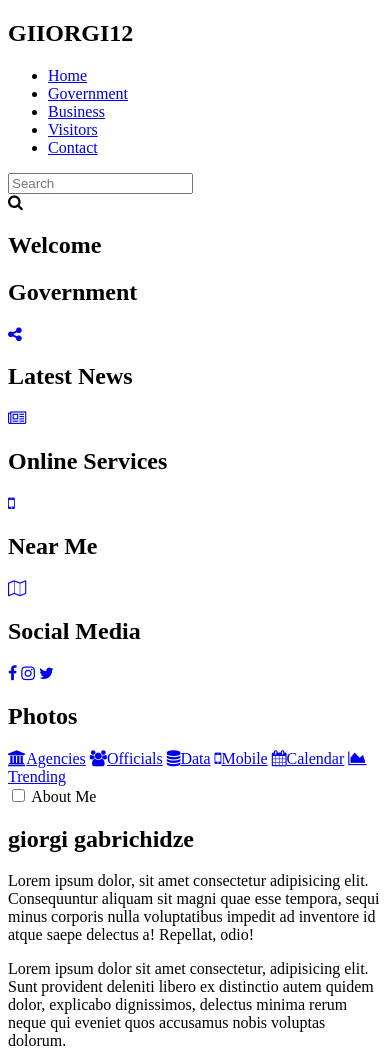
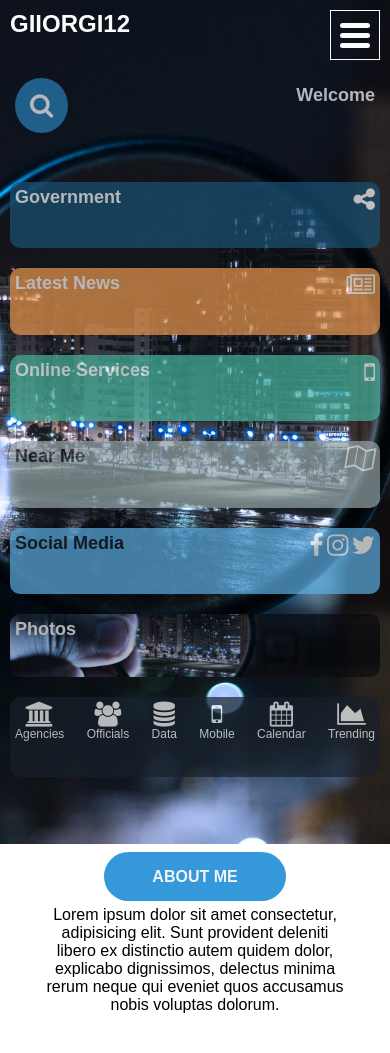
Before and after one commit to giiorgi12/itstepdirt, a plain HTML site: page index.html in a window 390 px wide. Drawn offline with Linux system fonts and the light colour scheme.

Commit message:
Add files via upload

```diff
--- a/index.html
+++ b/index.html
@@ -4,7 +4,7 @@
     <meta charset="UTF-8">
     <meta http-equiv="X-UA-Compatible" content="IE=edge">
     <meta name="viewport" content="width=device-width, initial-scale=1.0">
-    <link rel="stylesheet" href="css/style.css">
+    <link rel="stylesheet" href="style.css">
     <link rel="stylesheet" href="https://cdnjs.cloudflare.com/ajax/libs/font-awesome/4.7.0/css/font-awesome.min.css">
     <title>oni</title>
 </head>
--- /dev/null
+++ b/style.css
@@ -0,0 +1,357 @@
+* {
+    margin: 0;
+    padding: 0;
+    text-decoration: none;
+    list-style: none;
+    box-sizing: border-box;
+    font-family: sans-serif;
+}
+h1 , h2 , h3 ,h4 {
+    color: #FBFCFC;
+}
+
+
+/* headerrrrr */
+
+
+header {
+   background-image: url(pexels.jpg);
+   height: 100vh;
+   background-repeat: no-repeat;
+   background-size: cover;
+   background-position: center;
+}
+header nav {
+    display: flex;
+    padding: 10px;
+    justify-content: space-between;
+}
+header nav .navbar li {
+    display: inline-block;
+    position: relative;
+    padding: 10px;
+}
+header nav .navbar li a {
+    font-size: 1.5em;
+    color: #FBFCFC;
+}
+header nav .hamburger-btn {
+    display: none;
+}
+
+.container-1 {
+    display: grid;
+    transform: translateY(0);
+    padding: 10px;
+    grid-gap: 20px;
+    grid-template-columns: 1fr 1fr 1fr;
+    grid-template-rows: 0.5fr 2.2fr 2.2fr 1fr;
+    grid-template-areas:
+    "colum-1 colum-1 colum-1"
+    "colum-2 colum-3 colum-4"
+    "colum-5 colum-6 colum-7"
+    "colum-8 colum-8 colum-8"
+    ;
+}
+.colum .fa {
+    font-size: 2em;
+    margin: 0 5px;
+}
+.colum-1 {
+    grid-area: colum-1;
+}
+.colum-2 {
+    grid-area: colum-2;
+    background-color: #1A5276;
+}
+.colum-3 {
+    grid-area: colum-3;
+    background-color: #EB984E;
+}
+.colum-4 {
+    grid-area: colum-4;
+    background-color: #45B39D;
+}
+.colum-5 {
+    grid-area: colum-5;
+    background-color: #95A5A6;
+}
+.colum-5 h2 , .colum-6 h2 {
+    color: #17202A;
+}
+.colum-5 .fa {
+    font-size: 7vw;
+    transform: rotate(10deg);
+}
+.colum-6 {
+    grid-area: colum-6;
+    background-color: #5DADE2;
+}
+.colum-7 {
+    grid-area: colum-7;
+    background-image: url(pexels.jpg);
+    background-position: center;
+    background-size: cover;
+}
+.colum-7 h2 {
+    display: block;
+    width: 100%;
+    height: 100%;
+    cursor: pointer;
+}
+.colum-8 {
+    grid-area: colum-8;
+    background-color: #17202A;
+}
+.colum-2:hover , .colum-3:hover , .colum-4:hover , .colum-5:hover , .colum-6:hover , .colum-7:hover {
+    transform: scale(1.01)
+}
+.colum-8 .fa  {
+    display: block;
+    text-align: center;
+}
+/* headerrrrr */
+
+
+
+
+/* for all container  */
+.container {
+    width: 1300px;
+    max-width: 100%;
+    position: relative;
+    margin: auto;
+}
+.row {
+    width: 100%;
+    display: flex;
+}
+.colum {
+    padding: 10px;
+    opacity: 0.7;
+    position: relative;
+    transition: 0.25s ease-in-out;
+    display: flex;
+    justify-content: space-between;
+    border-radius: 10px;
+}
+
+.colum a {
+    color: white;
+}
+/* check button */
+#check {
+    display: none;
+}
+#checkbtn {
+    padding: 1em 3em;
+    color: #F2F3F4;
+    cursor: pointer;
+    position: relative;
+    outline: none;
+    text-transform: uppercase;
+    font-weight: 700;
+    transition: 0.25s ease-in-out;
+    border-radius: 25px;
+    background-color: #3498DB;
+}
+#checkbtn:hover {
+    background-color: #A569BD;
+}
+/* check button */
+.active {
+    color: #3498DB;
+}
+.list-links-top::after {
+    content: '';
+    position: absolute;
+    width: 0;
+    height: 5px;
+    margin: auto;
+    left: 0;
+    bottom: 0;
+    transition: 0.25s ease-in-out;
+    background-color: #3498DB;
+}
+.list-links-top:hover::after {
+    width: 100%;
+}
+.list-link:hover , .fa:hover {
+    color: #3498DB;
+}
+/* for all container */
+
+
+/* About Me */
+main .container-2 .row .about-me {
+    padding: 1.5rem;
+    text-align: center;
+}
+main .container-2 .row .about-me .info {
+    display: none;
+    margin: 2rem 0;
+}
+main .container-2 .row .about-me #check:checked ~ .info {
+    display: block;
+}
+/* About Me */
+.isera {
+     margin: 20px;
+}
+
+
+
+/* search */
+.search {
+    display: flex;
+    height: 40px;
+    width: 0;
+    align-items: center;
+}
+.search input {
+    height: 100%;
+    width: 0;
+    border: none;
+    outline: none;
+    text-indent: 5px;
+    border-radius: 15px;
+    font-size: 18px;
+    transition: 0.5s ease;
+}
+::placeholder {
+    color: #3498DB;
+}
+.search-btn {
+    display: inline-block;
+    z-index: 4;
+    padding: 15px;
+    color: white;
+    background-color: #2980B9;
+    border-radius: 50%;
+}
+.search:hover input {
+    width: 300px;
+    background-color: white;
+}
+/* search */
+
+
+
+
+
+
+
+
+
+
+
+
+
+
+@media screen and (max-width: 570px) {
+
+    /* header */
+    header nav .hamburger-btn {
+        width: 50px;
+        height: 50px;
+        border: 1px solid #FBFCFC;
+        position: relative;
+        cursor: pointer;
+        display: flex;
+        justify-content: center;
+        align-items: center;
+        z-index: 5;
+        transition: 0.5s ease-in-out;
+    }
+    .hamburger {
+        width: 30px;
+        height: 5px;
+        background-color: #FBFCFC;
+        border-radius: 10px;
+        transition: 0.25s ease-in-out;
+        display: flex;
+        justify-content: center;
+    }
+    .hamburger::before ,
+    .hamburger::after {
+        content: '';
+        width: 30px;
+        height: 5px;
+        position: absolute;
+        transition: 0.25s ease-in-out;
+        background-color: #FBFCFC;
+        border-radius: 10px;
+    }
+    .hamburger::before {
+        transform: translateY(-10px);
+    }
+    .hamburger::after {
+        transform: translateY(10px);
+    }
+    /* animation */
+
+    .open .hamburger {
+    background-color: transparent;
+    }
+    .open .hamburger::before {
+    transform: rotate(-45deg);
+}
+    .open .hamburger::after {
+    transform: rotate(45deg);
+    }
+
+    header nav .navbar {
+        position: absolute;
+        left: -100%;
+        top: 0;
+        height: 100vh;
+        padding: 2rem;
+        text-align: center;
+        width: 100%;
+        background-color: #85C1E9;
+        z-index: 2;
+        transition: 0.5s ease-in-out;
+    }
+    header nav .navbar-open {
+        left: 0;
+    }
+    header nav .navbar li {
+        display: block;
+        padding: 2em 0;
+    }
+    header nav .navbar li a {
+        font-size: 1.5em;
+    }
+
+    .container-1 {
+        display: grid;
+        margin: 0;
+        height: 85vh;
+        transform: translateY(0);
+        grid-template-columns: auto;
+        grid-template-rows: auto;
+        grid-template-areas:
+        "colum-1"
+        "colum-2"
+        "colum-3"
+        "colum-4"
+        "colum-5"
+        "colum-6"
+        "colum-7"
+        "colum-8"
+        ;
+    }
+    .colum-1 , .colum-1 > h2 {
+        font-size: 1.5rem;
+    }
+    .colum {
+        font-size: 12px;
+        padding: 5px;
+    }
+    .colum .fa {
+        font-size: 25px;
+        margin: 0;
+    }
+    /* header end */
+
+}
```
Also changed, not shown: pexels.jpg (added).
